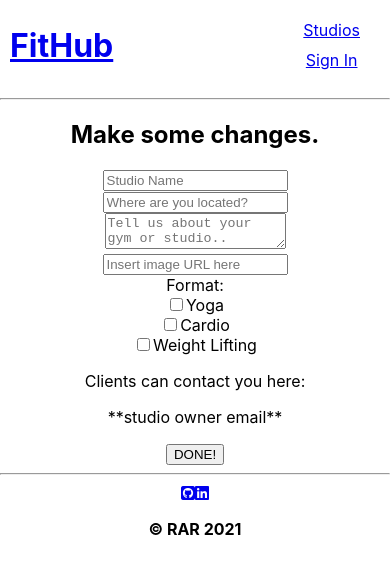
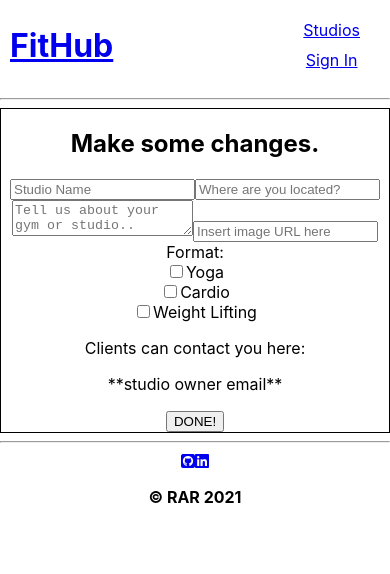
Before and after one commit to rararamberg/fithub, a React (Create React App) app in the folder client/: page /my-studio/updatestudio/1 in a window 390 px wide. Shown: the top 574 px of the page. Built offline with nearby package versions, Linux system fonts and the light colour scheme; no server answers; sample sign-in values are in the browser's storage.

Commit message:
finished basic flex and responsive for login/register. removed breaks in userstudioedit.

```diff
--- a/client/src/screens/Login/Login.css
+++ b/client/src/screens/Login/Login.css
@@ -29,7 +29,7 @@
   padding: 0 15px;
 }
 
-.register-link-login-button-div {
+.login-link-login-button-div {
   display: flex;
   flex-direction: row;
   justify-content: center;
--- a/client/src/screens/Register/Register.css
+++ b/client/src/screens/Register/Register.css
@@ -1,5 +1,5 @@
 .register-div {
-  margin: 20px 10px;
+  margin: 20px auto;
   padding: 10px 0;
   border: 1px solid black;
   display: flex;
@@ -8,7 +8,7 @@
   align-items: center;
   align-content: space-between;
   width: 65vw;
-  height: 50vh;
+  height: fit-content;
 }
 
 .register-div h2 {
@@ -21,9 +21,10 @@
   padding: 0 40px;
   display: flex;
   flex-direction: row;
-  justify-content:center;
+  justify-content: space-between;
   align-items: center;
 }
+
 
 .register-div input,
 .register-div button {
--- a/client/src/screens/StudioCreateEdit/StudioCreateEdit.css
+++ b/client/src/screens/StudioCreateEdit/StudioCreateEdit.css
@@ -0,0 +1,3 @@
+.studio-create-edit-div {
+  border: 1px solid black;
+}
--- a/client/src/screens/StudioCreateEdit/UserStudioEdit.jsx
+++ b/client/src/screens/StudioCreateEdit/UserStudioEdit.jsx
@@ -1,5 +1,6 @@
 import { useState, useEffect } from "react";
 import { useParams } from "react-router-dom";
+import './StudioCreateEdit.css'
 
 function UserStudioEdit(props) {
   const { userStudio, handleUpdateStudio } = props;
@@ -42,7 +43,7 @@ function UserStudioEdit(props) {
     }));
   };
   return (
-    <div>
+    <div className='studio-create-edit-div'>
       <h2>Make some changes.</h2>
       <form
         onSubmit={(e) => {
@@ -57,7 +58,7 @@ function UserStudioEdit(props) {
           value={business_name}
           onChange={handleChange}
         />
-        <br />
+
         <input
           type="text"
           placeholder="Where are you located?"
@@ -65,7 +66,7 @@ function UserStudioEdit(props) {
           value={location}
           onChange={handleChange}
         />
-        <br />
+
         <textarea
           type="text"
           placeholder="Tell us about your gym or studio.."
@@ -73,7 +74,7 @@ function UserStudioEdit(props) {
           value={blurb}
           onChange={handleChange}
         />
-        <br />
+
         <input
           type="text"
           placeholder="Insert image URL here"
@@ -81,7 +82,7 @@ function UserStudioEdit(props) {
           value={image_url}
           onChange={handleChange}
         />
-        <br />
+
         <label>Format:</label>
         <div>
           <input
```
Also changed, not shown: 1 other file (tests, documents, lock files or other folders).
